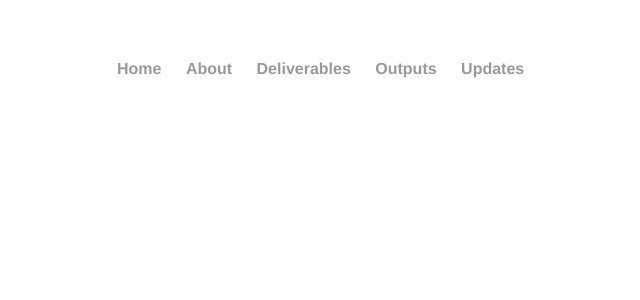
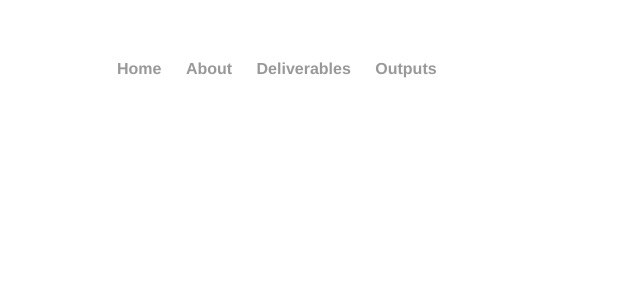
Before and after one commit to shlake/AdvancingHyku, a Jekyll site: the page built from updates.md, in a window 1280 px wide. Shown: the top 300 px of the page, without its empty margins (75-715 px from the left). Built offline with Jekyll 4.4.1, drawn with Linux system fonts in a browser that asks for light colours.

Commit message:
Update page.html

```diff
--- a/_layouts/page.html
+++ b/_layouts/page.html
@@ -13,7 +13,7 @@
 		        	<li><a href="about">About</a></li>
 				<li><a href="deliverables">Deliverables</a></li>
 	        		<li><a href="outputs">Outputs</a></li>
-				<li><a href="updates">Updates</a></li>
+
 
 	    		</ul>
 			</nav>
```
